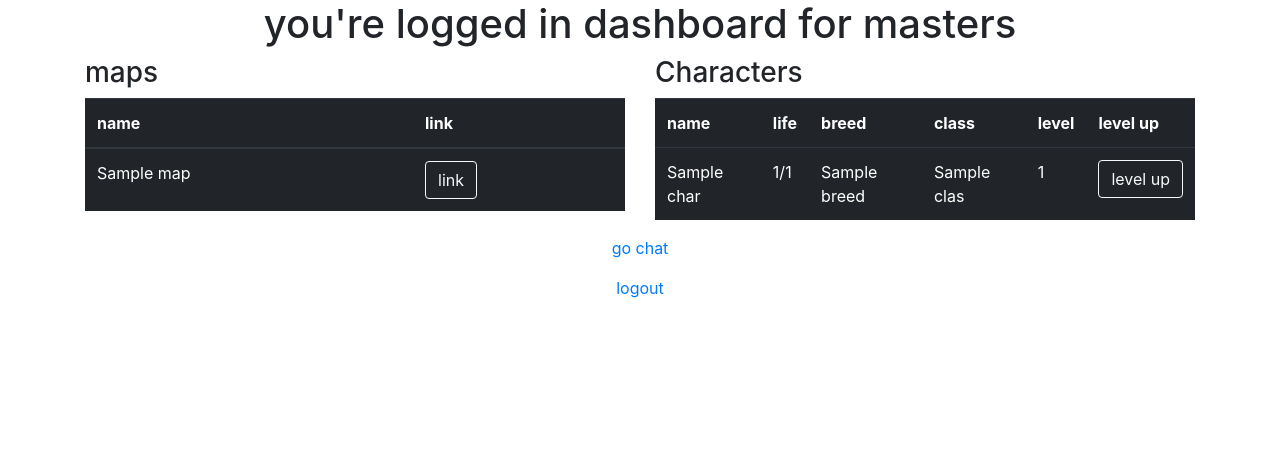
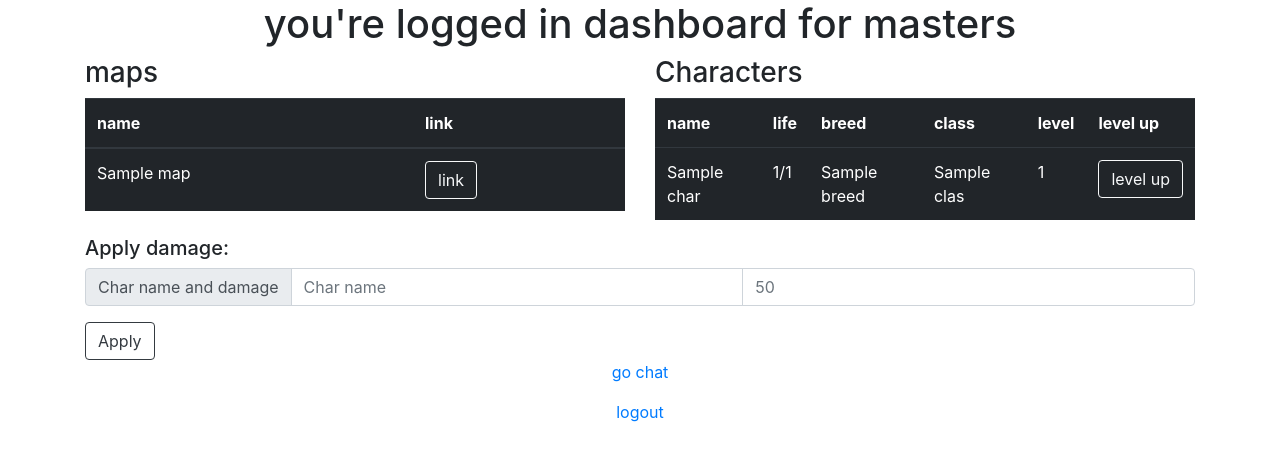
Before and after one commit to jvmaia/rpg, a Django app: page /game/master/ in a window 1280 px wide. Shown: the top 461 px of the page. Run offline with Django 3.2, Linux system fonts and the light colour scheme; a user stored in the database is signed in; tables that the repository leaves empty hold one stand-in row (values such as "Sample post"); parts of the project's set-up code (start-up, migrations or seed data) failed here and were passed over; some libraries are stand-ins or nearby versions.

Commit message:
add apply damage feature to dashboard master

```diff
--- a/game/models.py
+++ b/game/models.py
@@ -1,6 +1,7 @@
 from django.db import models
 from django.utils.safestring import mark_safe
 from django.contrib.postgres.fields import JSONField, ArrayField
+from django.template.defaultfilters import slugify
 
 class Map(models.Model):
 	name = models.CharField(max_length=20)
@@ -157,6 +158,7 @@ class Char(models.Model):
 	clothes = models.ManyToManyField(Clothes)
 	weapons = models.ManyToManyField(Weapon)
 	bag = models.ManyToManyField(Object)
+	slug = models.SlugField()
 
 	def getAvailableSkills(self):
 		all_skills = []
@@ -169,3 +171,7 @@ class Char(models.Model):
 
 	def __str__(self):
 		return self.name
+
+	def save(self, *args, **kwargs):
+		self.slug = slugify(self.name)
+		super(Char, self).save(*args, **kwargs)
--- a/game/urls.py
+++ b/game/urls.py
@@ -19,5 +19,5 @@ urlpatterns = [
 
     path('logout/', auth_views.logout, {'template_name': 'game/logged_out.html'}, name='logout'),
     path('<int:char_id>/levelup', char_levelup, name='char_levelup'),
-    path('<int:char_id>/<int:damage>/applydamage', char_applyDamage, name='char_applyDamage')
+    path('<slug:char_name>/<int:damage>/applydamage', char_applyDamage, name='char_applyDamage')
 ]
--- a/game/views.py
+++ b/game/views.py
@@ -40,11 +40,15 @@ def char_levelup(request, char_id):
     char.save()
     return HttpResponse("Char %s arrived to a new level" % (char_id), content_type="text/plain")
 
-def char_applyDamage(request, char_id, damage):
-    char = get_object_or_404(Char, pk=char_id)
+def char_applyDamage(request, char_name, damage):
+    try:
+        char = Char.objects.get(slug=char_name)
+    except:
+        return HttpResponseNotFound('<h1>Char not found</h1>')
+
     if char.actual_life < damage:
         char.actual_life = 0
     else:
         char.actual_life -= damage
     char.save()
-    return HttpResponse("%i" % (char.actual_life), content_type="text/plain")
+    return HttpResponse("Char %s new life: %i" % (char.name, char.actual_life), content_type="text/plain")
--- a/templates/game/dashboard_master.html
+++ b/templates/game/dashboard_master.html
@@ -49,18 +49,50 @@
                     </table>
                 </div>
             </div>
+            <div id="effects">
+                <h5>Apply damage:</h5>
+                <div class="input-group mb-3">
+                    <div class="input-group-prepend">
+                        <span class="input-group-text" id="basic-addon1">Char name and damage</span>
+                    </div>
+                    <input type="text" class="form-control" id="char_name" placeholder="Char name">
+                    <input type="number" class="form-control" id="damage" placeholder="50">
+                </div>
+                <button onclick="applyDamage()" class="btn btn-outline-dark">Apply</button>
+            </div>
         </div>
     {% endif %}
 {% endblock %}
 
 {% block after_body %}
     <script>
+        function slugify(text) {
+          return text.toString().toLowerCase()
+            .replace(/\s+/g, '-')           // Replace spaces with -
+            .replace(/[^\w\-]+/g, '')       // Remove all non-word chars
+            .replace(/\-\-+/g, '-')         // Replace multiple - with single -
+            .replace(/^-+/, '')             // Trim - from start of text
+            .replace(/-+$/, '');            // Trim - from end of text
+        };
+
         function levelup_char(char_id) {
-            axios.get("/game/"+char_id+"/levelup")
-                .then(function(response){
+            axios.get('/game/'+char_id+'/levelup')
+                .then(function(response) {
                     alert(response.data);
                     location.reload();
                 })
-        }
+        };
+
+        function applyDamage() {
+            damage = document.getElementById('damage').value;
+            char_name = document.getElementById('char_name').value;
+            console.log(char_name, damage);
+            char_name = slugify(char_name);
+            axios.get('/game/'+char_name+'/'+damage+'/applydamage')
+                .then(function(response) {
+                    alert(response.data);
+                    location.reload();
+                })
+        };
     </script>
 {% endblock %}
```
